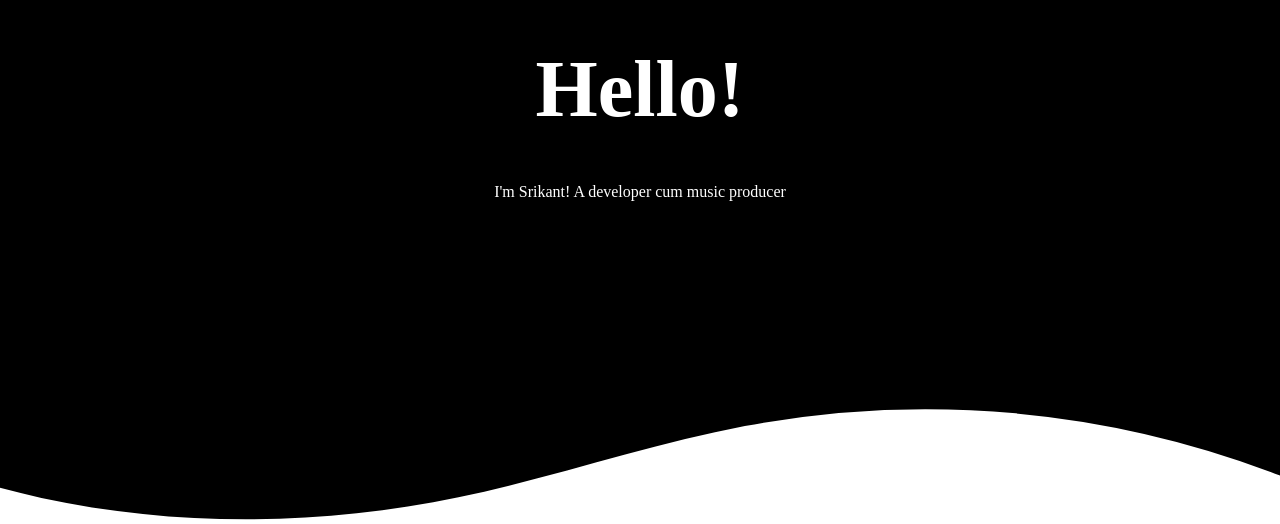
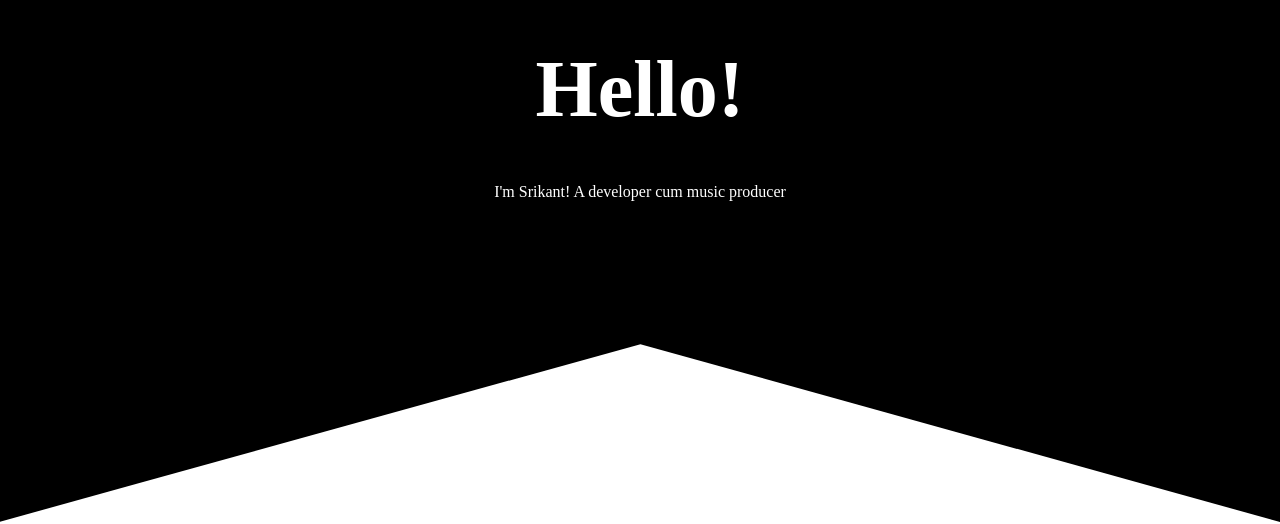
Before and after one commit to Srikant-V-Subramanian/portfolio, a Vue app: page / in a window 1280 px wide. Shown: the part 278-802 px from the top of the page. Built offline with nearby package versions, Linux system fonts and the light colour scheme; a web font is replaced by a local one.

Commit message:
Update landingPage.vue

```diff
--- a/src/components/landingPage.vue
+++ b/src/components/landingPage.vue
@@ -1,17 +1,14 @@
 <template>
   <h1 class="msg hidden">Hello!</h1>
   <p class="hidden">I'm Srikant! A developer cum music producer</p>
-  <div class="bottom-curve">
+  <div class="custom-shape-divider-bottom-1691758750">
     <svg
       data-name="Layer 1"
       xmlns="http://www.w3.org/2000/svg"
       viewBox="0 0 1200 120"
       preserveAspectRatio="none"
     >
-      <path
-        d="M321.39,56.44c58-10.79,114.16-30.13,172-41.86,82.39-16.72,168.19-17.73,250.45-.39C823.78,31,906.67,72,985.66,92.83c70.05,18.48,146.53,26.09,214.34,3V0H0V27.35A600.21,600.21,0,0,0,321.39,56.44Z"
-        class="shape-fill"
-      ></path>
+      <path d="M1200 0L0 0 598.97 114.72 1200 0z" class="shape-fill"></path>
     </svg>
   </div>
 </template>
@@ -44,7 +41,7 @@ body {
   gap: 3em;
 }
 
-.bottom-curve {
+.custom-shape-divider-bottom-1691758750 {
   position: absolute;
   bottom: 0;
   left: 0;
@@ -54,14 +51,14 @@ body {
   transform: rotate(180deg);
 }
 
-.bottom-curve svg {
+.custom-shape-divider-bottom-1691758750 svg {
   position: relative;
   display: block;
-  width: calc(156% + 1.3px);
-  height: 204px;
+  width: calc(100% + 1.3px);
+  height: 186px;
 }
 
-.bottom-curve .shape-fill {
+.custom-shape-divider-bottom-1691758750 .shape-fill {
   fill: #ffffff;
 }
 </style>
```
